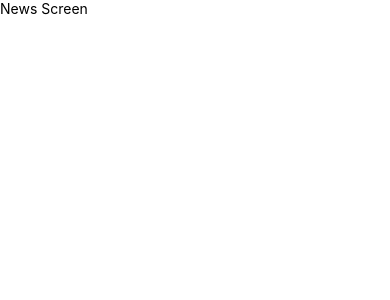
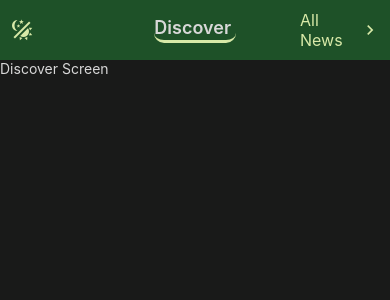
Before and after one commit to kartikpavan/Inshorts-Clone, a React Native app: screen / in a window 390 px wide. Shown: the top 300 px of the page. Built offline with nearby package versions, Linux system fonts and the light colour scheme.

Commit message:
Top Navbar slider

```diff
--- a/App.js
+++ b/App.js
@@ -13,5 +13,6 @@ const styles = StyleSheet.create({
   container: {
     flex: 1,
     marginTop: StatusBar.currentHeight,
+    backgroundColor: "#191A19",
   },
 });
--- a/Screens/DiscoverScreen.js
+++ b/Screens/DiscoverScreen.js
@@ -1,10 +1,18 @@
-import React from 'react';
-import {Text, View} from "react-native";
+import React from "react";
+import { Text, View, StyleSheet } from "react-native";
 
 function DiscoverScreen(props) {
   return (
-      <View><Text>Discover Screen</Text></View>
+    <View>
+      <Text style={styles.text}>Discover Screen</Text>
+    </View>
   );
 }
 
+const styles = StyleSheet.create({
+  text: {
+    color: "#d8d8d8",
+  },
+});
+
 export default DiscoverScreen;
--- a/Screens/NewsScreen.js
+++ b/Screens/NewsScreen.js
@@ -1,10 +1,18 @@
-import React from 'react';
-import {Text, View} from "react-native";
+import React from "react";
+import { Text, View, StyleSheet } from "react-native";
 
 function NewsScreen(props) {
   return (
-      <View><Text>News Screen </Text></View>
+    <View>
+      <Text style={styles.text}>News Screen </Text>
+    </View>
   );
 }
 
+const styles = StyleSheet.create({
+  text: {
+    color: "#d8d8d8",
+  },
+});
+
 export default NewsScreen;
--- a/components/Tabs.js
+++ b/components/Tabs.js
@@ -1,6 +1,6 @@
-import React, {useState} from 'react';
-import {Text, useWindowDimensions, View} from "react-native";
-import {TabView, SceneMap} from 'react-native-tab-view';
+import React, { useState } from "react";
+import { Text, useWindowDimensions, View } from "react-native";
+import { TabView, SceneMap } from "react-native-tab-view";
 import DiscoverScreen from "../Screens/DiscoverScreen";
 import NewsScreen from "../Screens/NewsScreen";
 import TopNav from "./TopNav";
@@ -13,11 +13,11 @@ const renderScene = SceneMap({
 function Tabs() {
   const layout = useWindowDimensions();
 
-  const [index,setIndex] = useState(1)
+  const [index, setIndex] = useState(0);
 
   const [routes] = useState([
-    { key: 'first', title: 'Discover' },
-    { key: 'second', title: 'News' },
+    { key: "first", title: "Discover" },
+    { key: "second", title: "News" },
   ]);
 
   return (
@@ -26,7 +26,7 @@ function Tabs() {
       renderScene={renderScene}
       onIndexChange={setIndex}
       initialLayout={{ width: layout.width }}
-          renderTabBar={()=><TopNav index={index} setIndex={setIndex}/>}
+      renderTabBar={() => <TopNav index={index} setIndex={setIndex} />}
     />
   );
 }
--- a/components/TopNav.js
+++ b/components/TopNav.js
@@ -1,18 +1,76 @@
-import React from 'react';
-import {View, Text, StyleSheet} from "react-native";
+import React from "react";
+import { View, Text, StyleSheet, TouchableOpacity } from "react-native";
+import { MaterialCommunityIcons } from "@expo/vector-icons";
+import { AntDesign } from "@expo/vector-icons";
+import { MaterialIcons } from "@expo/vector-icons";
 
-function TopNav({index,setIndex}) {
+function TopNav({ index, setIndex }) {
   return (
-      <View style={styles.container}>
-
-      </View>
+    <View style={styles.container}>
+      {index === 0 ? (
+        <TouchableOpacity style={styles.leftIcon}>
+          <Text style={styles.text}>
+            <MaterialCommunityIcons name="theme-light-dark" size={24} color="#D8E9A8" />
+          </Text>
+        </TouchableOpacity>
+      ) : (
+        <>
+          <TouchableOpacity style={styles.leftIcon} onPress={() => setIndex(index === 0 ? 1 : 0)}>
+            <MaterialIcons name="keyboard-arrow-left" size={20} color="#D8E9A8" />
+            <Text style={styles.text}>Discover</Text>
+          </TouchableOpacity>
+        </>
+      )}
+      <Text style={styles.textCenter}>{index ? "All News" : "Discover"} </Text>
+      {index ? (
+        <TouchableOpacity style={styles.rightIcon}>
+          <Text>
+            <AntDesign name="reload1" size={24} color="#D8E9A8" />
+          </Text>
+        </TouchableOpacity>
+      ) : (
+        <TouchableOpacity style={styles.leftIcon} onPress={() => setIndex(index === 0 ? 1 : 0)}>
+          <Text style={styles.text}>All News</Text>
+          <MaterialIcons name="keyboard-arrow-right" size={20} color="#D8E9A8" />
+        </TouchableOpacity>
+      )}
+    </View>
   );
 }
 
 const styles = StyleSheet.create({
-  container:{
-  backgroundColor:"#3C4048"
-  }
-})
+  container: {
+    flexDirection: "row",
+    justifyContent: "space-between",
+    alignItems: "center",
+    padding: 10,
+    borderBottomColor: "black",
+    borderBottomWidth: 0,
+    shadowColor: "black",
+    elevation: 10,
+    backgroundColor: "#1E5128",
+  },
+  leftIcon: {
+    flexDirection: "row",
+    alignItems: "center",
+    width: 80,
+    justifyContent: "space-between",
+  },
+  rightIcon: {
+    width: 80,
+    alignItems: "flex-end",
+  },
+  text: { color: "#D8E9A8", fontSize: 16, marginHorizontal: 0 },
+  textCenter: {
+    color: "#d8d8d8",
+    fontSize: 18,
+    paddingBottom: 2,
+    borderBottomColor: "#D8E9A8",
+    borderBottomWidth: 3,
+    borderRadius: 10,
+    fontSize: 18,
+    fontWeight: "600",
+  },
+});
 
 export default TopNav;
```
Lines whose indentation alone changed are shown as unchanged.
